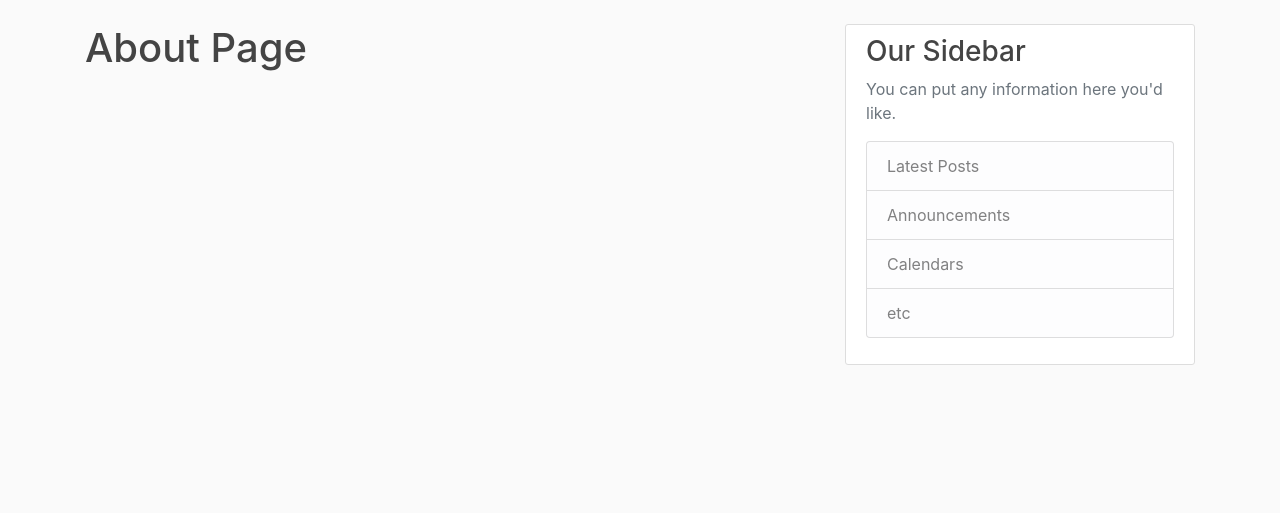
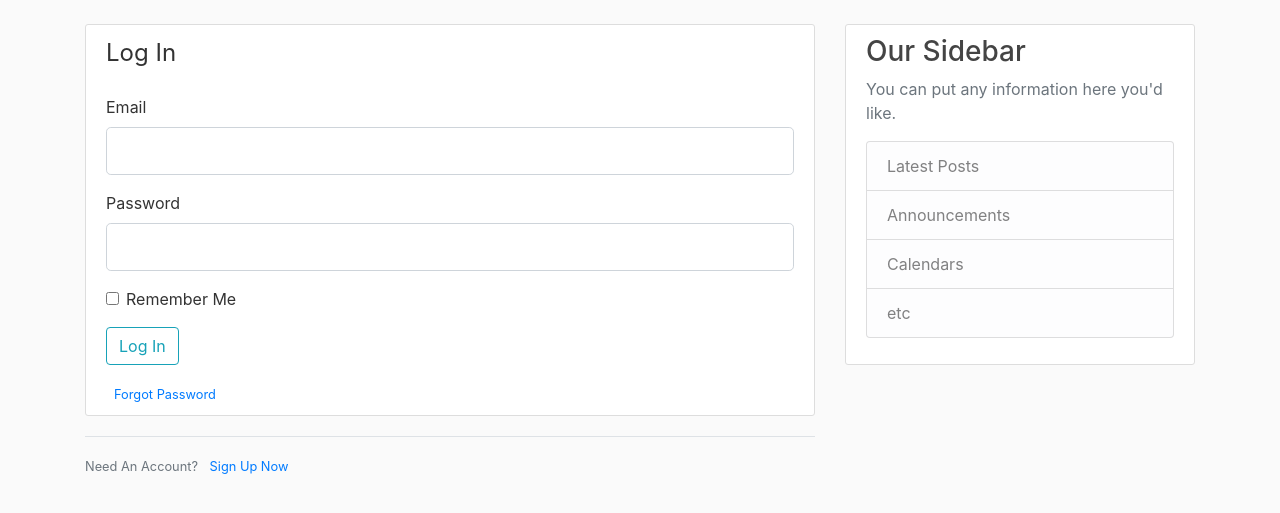
Before and after one commit to lopsangc2/following2, a Flask app: page /login in a window 1280 px wide. Shown: the part 56-569 px from the top of the page. Run offline with Flask 2, Linux system fonts and the light colour scheme; some libraries are stand-ins or nearby versions.

Commit message:
again commiting

```diff
--- a/flaskblog.py
+++ b/flaskblog.py
@@ -34,7 +34,7 @@ def about():
     return render_template('about.html', title='About')
 
 
-@app.route("/register")
+@app.route("/register", methods=['GET', 'POST'])
 def register():
     form = RegistrationForm()
     if form.validate_on_submit():
@@ -44,9 +44,15 @@ def register():
 
 
 
-@app.route("/login")
+@app.route("/login", methods=['GET', 'POST'])
 def login():
     form = LoginForm()
+    if form.validate_on_submit():
+        if form.email.data == "admin@blog.com" and form.password.data == "password":
+            flash("You have been logged in!", "success")
+            return redirect(url_for('home'))
+        else:
+            flash('Log in unsuccessful. Please check username and password', 'danger')
     return render_template('login.html', title='Login', form=form)
 
 
--- a/templates/login.html
+++ b/templates/login.html
@@ -1,4 +1,56 @@
 {% extends "layout.html" %}
 {% block content %}
-    <h1>About Page</h1>
+	<div class="content-section">
+		<form method="POST" action="">
+			{{form.hidden_tag()}}
+			<fieldset class="form-group">
+				<legend class="border-botoom mb-4">Log In</legend>
+
+				<div class="form-group">
+					{{form.email.label(class="form-control-label")}}
+
+					{% if form.email.errors %}
+						{{form.email(class="form-control form-control-lg is-invalid")}}
+						<div class="invalid-feedback">
+							{% for error in form.email.errors %}
+							<span>{{ error }}</span>
+							{% endfor %}
+						</div>
+					{% else %}
+						{{form.email(class="form-control form-control-lg")}}
+					{% endif %}
+				</div>
+				<div class="form-group">
+					{{form.password.label(class="form-control-label")}}
+
+					{% if form.password.errors %}
+						{{form.password(class="form-control form-control-lg is-invalid")}}
+						<div class="invalid-feedback">
+							{% for error in form.username.errors %}
+							<span>{{ error }}</span>
+							{% endfor %}confirm_password
+						</div>
+					{% else %}
+						{{form.password(class="form-control form-control-lg")}}
+					{% endif %}
+				</div>
+				<div class="form-check">
+					{{ form.remember(class="form-check-input") }}
+					{{ form.remember.label(class="form-check-label") }}
+				</div>
+			</fieldset>
+			<div class="form-group">
+				{{form.submit(class="btn btn-outline-info")}}
+			</div>
+			<small class="text-muted ml-2">
+				<a href="#">Forgot Password</a>
+			</small>
+		</form>
+	</div>
+	<div class="border-top pt-3">
+		<small class="text-muted">
+			Need An Account? <a href="{{ url_for('register') }}" class="ml-2">Sign Up Now</a>
+		</small>
+	</div>
+
 {% endblock content %}
```
Also changed, not shown: templates/register.html (+5 -5 lines).
